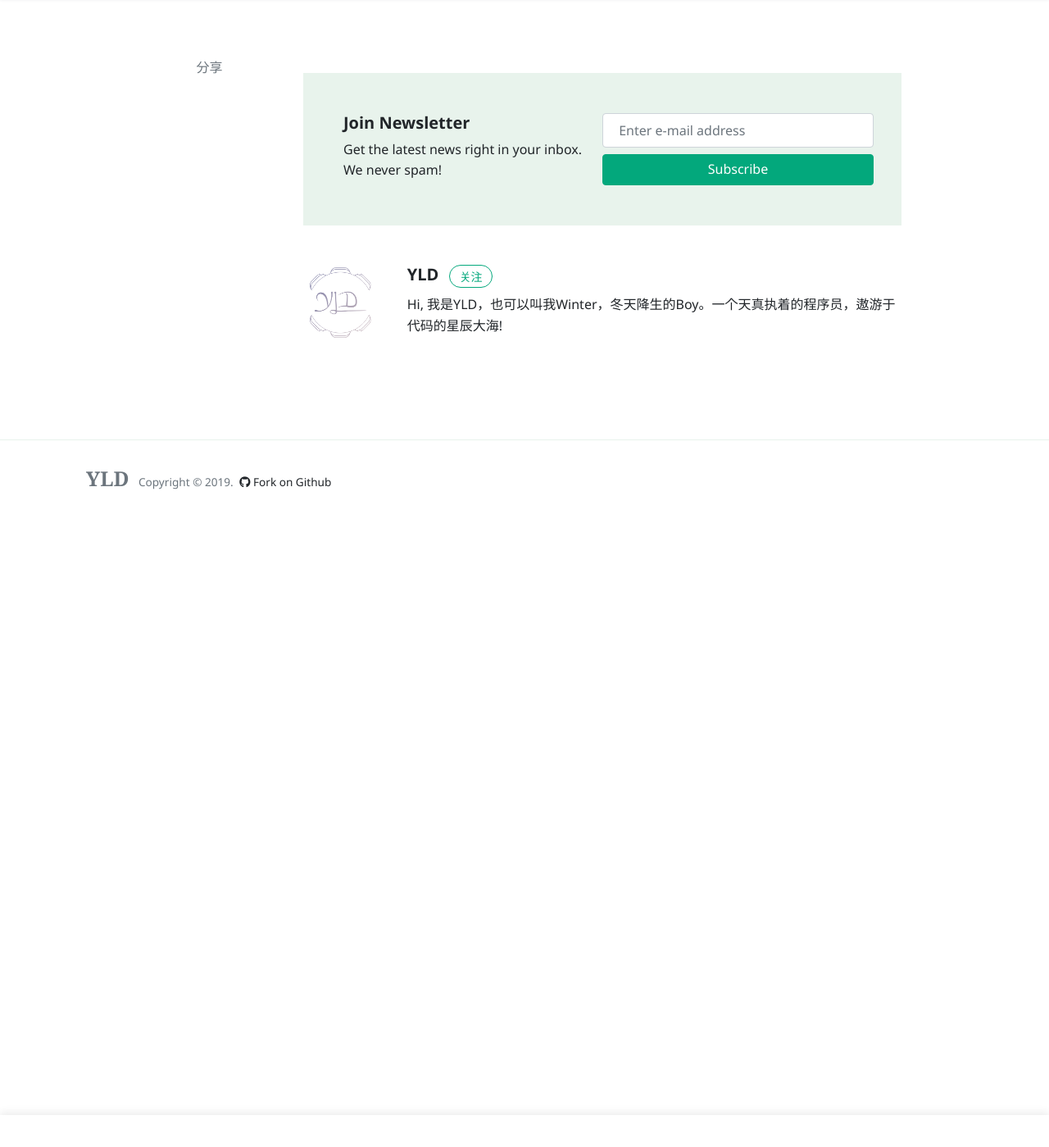
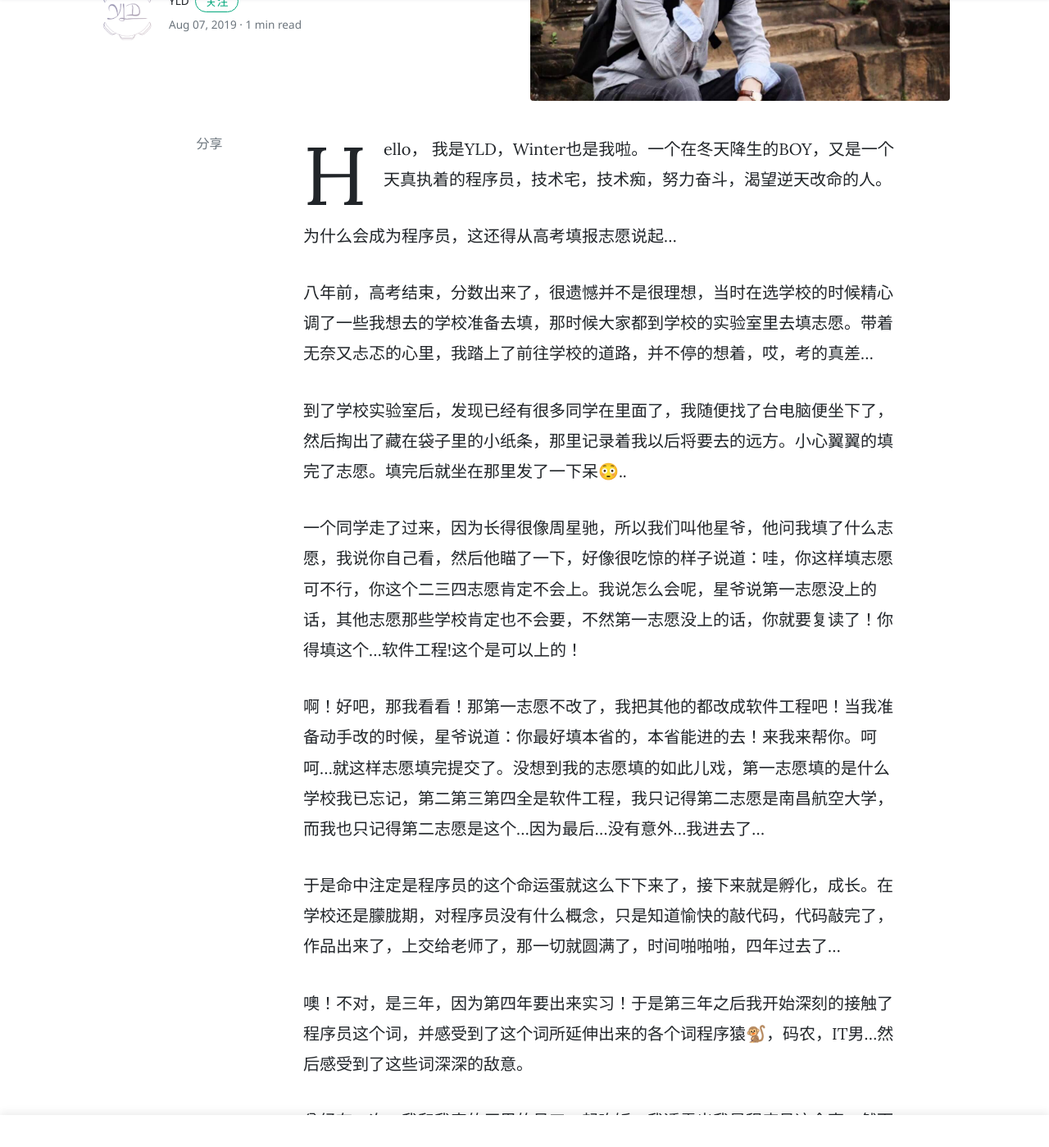
Before and after one commit to aiyld/yldblog, a Jekyll site: the page built from _posts/2019-08-07-welcome-to-yld.markdown, in a window 1280 px wide and 1400 px high, scrolled down 348 px. Shown: the whole window at 82% size. Built offline with Jekyll 4.4.1, drawn with Linux system fonts in a browser that asks for light colours; nearby versions of some CDN libraries; comment, search, counter and statistics services are not loaded; before the commit the page ends 978 px from its top, so only the background shows below that; some of the changed text lies outside the part shown.

Commit message:
feat: Add first article

```diff
--- a/_posts/2019-08-07-welcome-to-yld.markdown
+++ b/_posts/2019-08-07-welcome-to-yld.markdown
@@ -2,4 +2,35 @@
 layout: post
 title:  "欢迎来到YLD的世界"
 categories: [ 随笔 ]
+image: assets/images/posts/yld.jpeg
 ---
+
+Hello， 我是YLD，Winter也是我啦。一个在冬天降生的BOY，又是一个天真执着的程序员，技术宅，技术痴，努力奋斗，渴望逆天改命的人。
+
+为什么会成为程序员，这还得从高考填报志愿说起...
+
+八年前，高考结束，分数出来了，很遗憾并不是很理想，当时在选学校的时候精心调了一些我想去的学校准备去填，那时候大家都到学校的实验室里去填志愿。带着无奈又忐忑的心里，我踏上了前往学校的道路，并不停的想着，哎，考的真差...
+
+到了学校实验室后，发现已经有很多同学在里面了，我随便找了台电脑便坐下了，然后掏出了藏在袋子里的小纸条，那里记录着我以后将要去的远方。小心翼翼的填完了志愿。填完后就坐在那里发了一下呆😳..
+
+一个同学走了过来，因为长得很像周星驰，所以我们叫他星爷，他问我填了什么志愿，我说你自己看，然后他瞄了一下，好像很吃惊的样子说道：哇，你这样填志愿可不行，你这个二三四志愿肯定不会上。我说怎么会呢，星爷说第一志愿没上的话，其他志愿那些学校肯定也不会要，不然第一志愿没上的话，你就要复读了！你得填这个...软件工程!这个是可以上的！
+
+啊！好吧，那我看看！那第一志愿不改了，我把其他的都改成软件工程吧！当我准备动手改的时候，星爷说道：你最好填本省的，本省能进的去！来我来帮你。呵呵...就这样志愿填完提交了。没想到我的志愿填的如此儿戏，第一志愿填的是什么学校我已忘记，第二第三第四全是软件工程，我只记得第二志愿是南昌航空大学，而我也只记得第二志愿是这个...因为最后...没有意外...我进去了...
+
+
+
+于是命中注定是程序员的这个命运蛋就这么下下来了，接下来就是孵化，成长。在学校还是朦胧期，对程序员没有什么概念，只是知道愉快的敲代码，代码敲完了，作品出来了，上交给老师了，那一切就圆满了，时间啪啪啪，四年过去了...
+
+噢！不对，是三年，因为第四年要出来实习！于是第三年之后我开始深刻的接触了程序员这个词，并感受到了这个词所延伸出来的各个词程序猿🐒，码农，IT男...然后感受到了这些词深深的敌意。
+
+曾经有一次，我和我家的厂里的员工一起吃饭，我透露出我是程序员这个事，然而没想到的是他们竟然大笑道：“你是程序员啊！IT男啊！”。当时听完感觉很不舒服，但是仔细想想，我这个不舒服真是有点矫情，其实并不用在意。真是很讽刺，没想到我竟然成为他们的嘲笑对象，不知道是一个什么样的事情，竟然让程序员的形象比一个工厂里的工人还差，很是不解。
+
+很多人对程序员的映像就是，邋遢，猥琐，不注意形象，人傻，然后大部分都是单身狗。
+
+这其实是对程序员最大的曲解。我想造成这种情况的，应该大部分都是程序员的自嘲所致吧，其实很多人都喜欢自嘲自己码农，程序猿。而我却是比较反感的，我觉得每个程序员的解决问题能力都很强，很多问题，只要交给程序员，最后都能被解答，程序员其实是很聪明的，我想说的是程序员其实是软件工程师，软件也是有美感，也是带有艺术气息的。而且很多程序员并不邋遢，相反他们很注意形象。
+
+不得不说前几年的时候我确实是被他们的眼光给影响，曾经一度还不齿自己是程序员，但是不知从什么时候开始，我开始肯定了自己的职业，因为我热爱创作，我可以任性的做自己喜欢的东西，看到自己的成果，其中比较满意的社交平台[SamYoc(有壳)][samyoc-web]就会有点小开心。
+
+现在是互联网的时代，很耐人寻味的是很多之前嘲笑过程序员的其他专业人士竞慢慢的转行做起了程序员，所以到底谁嘲笑谁呢？但是这世上的职业本没有任何分别，都是造福自己，造福社会，为建设社会主义新中国出一份里，上交一份力量给国家，所以请让我们正视每一份职业，和平共处，健康你我他😊
+
+[samyoc-web]: https://www.samyoc.com
```
Also changed, not shown: assets/images/posts/yld.jpeg (added).
